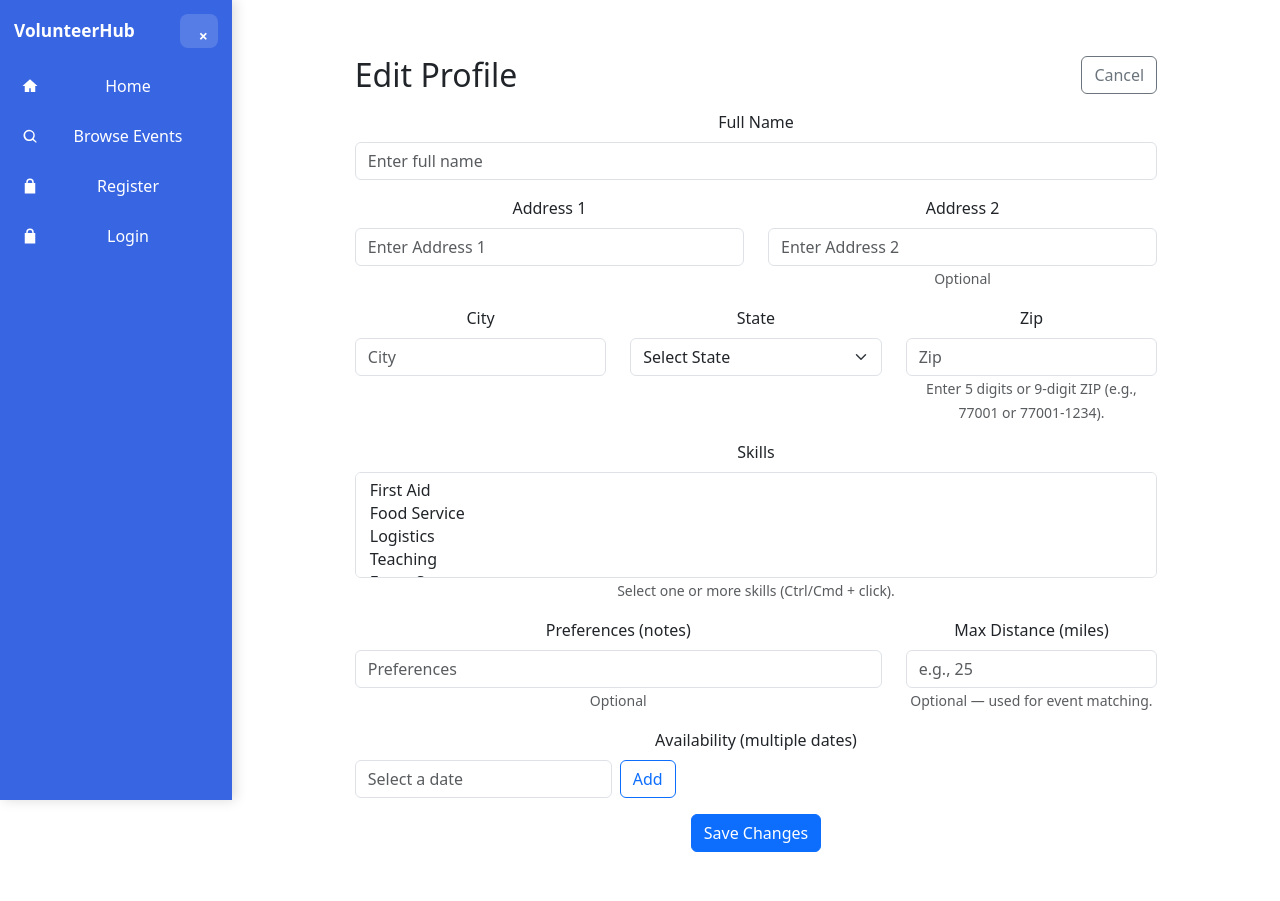
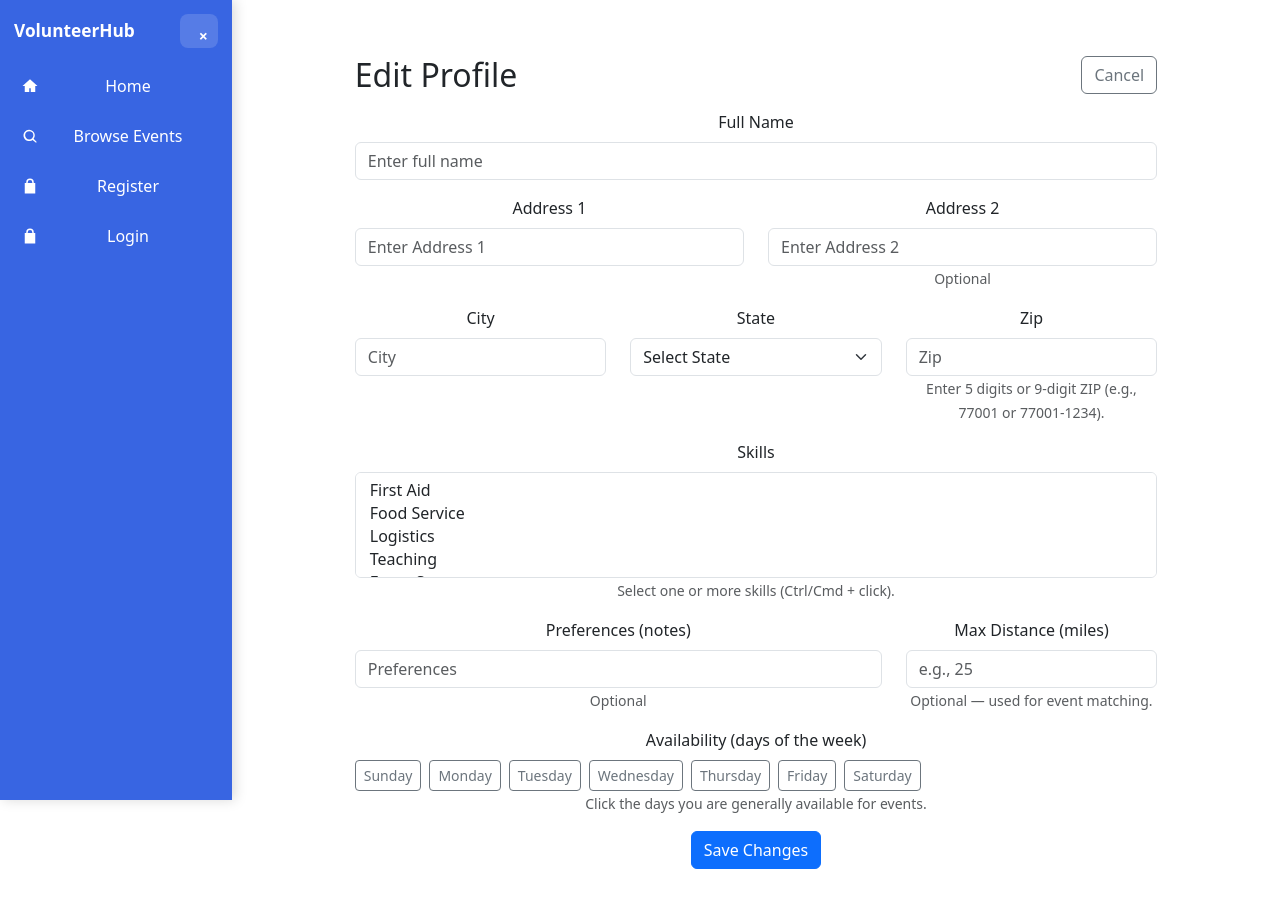
Before and after one commit to Muhammad-Wajeeh/4353-Software-Design-Project-, a React (Vite) app in the folder Client/: page /ProfileManagement in a window 1280 px wide. Both pictures are taken after a click on the button "✏️ Edit". Built offline with nearby package versions, Linux system fonts and the light colour scheme.

Commit message:
Fix profile management day availibility

```diff
--- a/Client/src/Pages/ProfileManagement.jsx
+++ b/Client/src/Pages/ProfileManagement.jsx
@@ -1,31 +1,8 @@
+// Client/src/Pages/ProfileManagement.jsx
 import axios from "axios";
 import React, { useEffect, useState } from "react";
 import { Form, Button, Badge } from "react-bootstrap";
-import DatePicker from "react-datepicker";
-import "react-datepicker/dist/react-datepicker.css";
 import Sidebar from "./Sidebar";
-
-const prettyDateFormatter = new Intl.DateTimeFormat(undefined, {
-  weekday: "short",
-  year: "numeric",
-  month: "short",
-  day: "numeric",
-});
-
-const fmtPretty = (iso) => {
-  try {
-    return prettyDateFormatter.format(new Date(iso));
-  } catch {
-    return iso || "";
-  }
-};
-
-const fmt = (d) =>
-  d
-    ? new Date(d.getFullYear(), d.getMonth(), d.getDate())
-        .toISOString()
-        .slice(0, 10)
-    : "";
 
 // ---- JWT helper (for fallback if vh_userId missing) ----
 function decodeJwt(token) {
@@ -60,6 +37,16 @@ const getUserId = () => {
   return null;
 };
 
+const DAY_LABELS = {
+  sun: "Sunday",
+  mon: "Monday",
+  tue: "Tuesday",
+  wed: "Wednesday",
+  thu: "Thursday",
+  fri: "Friday",
+  sat: "Saturday",
+};
+
 export default function ProfileManagement() {
   const [mode, setMode] = useState("view");
   const [validated, setValidated] = useState(false);
@@ -74,8 +61,16 @@ export default function ProfileManagement() {
   const [preferences, setPreferences] = useState("");
   const [maxDistance, setMaxDistance] = useState("");
 
-  const [picked, setPicked] = useState(null);
-  const [availability, setAvailability] = useState([]);
+  // New: day-of-week availability (Sun–Sat)
+  const [availability, setAvailability] = useState({
+    sun: false,
+    mon: false,
+    tue: false,
+    wed: false,
+    thu: false,
+    fri: false,
+    sat: false,
+  });
 
   const userId = getUserId();
 
@@ -112,28 +107,23 @@ export default function ProfileManagement() {
       setMaxDistance("");
     }
 
-    if (u?.availability?.dates && Array.isArray(u.availability.dates)) {
-      setAvailability(u.availability.dates);
-    } else {
-      setAvailability([]);
-    }
+    // ✅ New: hydrate availability from API's availability.days object
+    const daysFromServer = (u.availability && u.availability.days) || {};
+
+    setAvailability({
+      sun: !!(daysFromServer.sun ?? u.isavailablesun ?? u.isAvailableSun),
+      mon: !!(daysFromServer.mon ?? u.isavailablemon ?? u.isAvailableMon),
+      tue: !!(daysFromServer.tue ?? u.isavailabletue ?? u.isAvailableTue),
+      wed: !!(daysFromServer.wed ?? u.isavailablewed ?? u.isAvailableWed),
+      thu: !!(daysFromServer.thu ?? u.isavailablethu ?? u.isAvailableThu),
+      fri: !!(daysFromServer.fri ?? u.isavailablefri ?? u.isAvailableFri),
+      sat: !!(daysFromServer.sat ?? u.isavailablesat ?? u.isAvailableSat),
+    });
   };
 
   useEffect(() => {
     fetchProfile().catch((e) => console.error("Load profile failed", e));
   }, [userId]);
-
-  // ----- helpers -----
-  const addDate = () => {
-    if (!picked) return;
-    const iso = fmt(picked);
-    setAvailability((arr) => (arr.includes(iso) ? arr : [...arr, iso].sort()));
-    setPicked(null);
-  };
-
-  const removeDate = (iso) => {
-    setAvailability((arr) => arr.filter((d) => d !== iso));
-  };
 
   const enterEdit = () => {
     setValidated(false);
@@ -152,9 +142,12 @@ export default function ProfileManagement() {
 
     const form = e.currentTarget;
     const baseValid = form.checkValidity();
-    const datesValid = availability.length > 0;
+
+    // at least one day must be selected
+    const hasAnyDay = Object.values(availability).some(Boolean);
+
     setValidated(true);
-    if (!(baseValid && datesValid)) return;
+    if (!(baseValid && hasAnyDay)) return;
 
     const locParts = [city, stateUS, zip]
       .map((s) => (s || "").trim())
@@ -169,7 +162,6 @@ export default function ProfileManagement() {
       state: stateUS.trim(),
       zip: zip.trim(),
       skills: skillsSel,
-      availability: { dates: availability },
       preferences: {
         notes: preferences,
         maxDistanceMiles:
@@ -179,6 +171,16 @@ export default function ProfileManagement() {
             ? Number(maxDistance)
             : undefined,
       },
+      // New: day-of-week availability booleans for userprofiles table
+      isavailablesun: availability.sun,
+      isavailablemon: availability.mon,
+      isavailabletue: availability.tue,
+      isavailablewed: availability.wed,
+      isavailablethu: availability.thu,
+      isavailablefri: availability.fri,
+      isavailablesat: availability.sat,
+      // (optional, if you want to also send structured availability)
+      availability: { days: availability },
     };
 
     if (location) {
@@ -207,6 +209,10 @@ export default function ProfileManagement() {
         <span className="fw-semibold">{value || "—"}</span>
       </div>
     );
+
+    const selectedDays = Object.entries(availability)
+      .filter(([, v]) => v)
+      .map(([k]) => DAY_LABELS[k]);
 
     return (
       <>
@@ -280,18 +286,20 @@ export default function ProfileManagement() {
                 </div>
               </div>
 
-              {/* Availability as pretty date pills */}
+              {/* Availability as weekday pills */}
               <div>
-                <div className="text-muted small">Availability (dates)</div>
-                {availability?.length ? (
+                <div className="text-muted small">Availability (days)</div>
+                {selectedDays.length ? (
                   <div className="mt-2 d-flex flex-wrap gap-2">
-                    {availability.map((d) => (
-                      <span
-                        key={d}
-                        className="badge rounded-pill text-bg-light border"
+                    {selectedDays.map((label) => (
+                      <Badge
+                        key={label}
+                        bg="light"
+                        text="dark"
+                        className="border"
                       >
-                        {fmtPretty(d)}
-                      </span>
+                        {label}
+                      </Badge>
                     ))}
                   </div>
                 ) : (
@@ -486,45 +494,35 @@ export default function ProfileManagement() {
             </div>
           </div>
 
+          {/* New: day-of-week availability selector */}
           <Form.Group className="mb-3" controlId="pmAvailability">
-            <Form.Label>Availability (multiple dates)</Form.Label>
-            <div className="d-flex gap-2 align-items-start mb-2">
-              <DatePicker
-                selected={picked}
-                onChange={(d) => setPicked(d)}
-                placeholderText="Select a date"
-                className={`form-control ${
-                  validated && availability.length === 0 ? "is-invalid" : ""
-                }`}
-              />
-              <Button type="button" variant="outline-primary" onClick={addDate}>
-                Add
-              </Button>
+            <Form.Label>Availability (days of the week)</Form.Label>
+            <div className="d-flex flex-wrap gap-2">
+              {Object.entries(DAY_LABELS).map(([key, label]) => (
+                <Button
+                  key={key}
+                  type="button"
+                  size="sm"
+                  variant={availability[key] ? "success" : "outline-secondary"}
+                  onClick={() =>
+                    setAvailability((prev) => ({
+                      ...prev,
+                      [key]: !prev[key],
+                    }))
+                  }
+                >
+                  {label}
+                </Button>
+              ))}
             </div>
-            {validated && availability.length === 0 && (
+            {validated && !Object.values(availability).some(Boolean) && (
               <div className="invalid-feedback d-block">
-                Please add at least one availability date.
+                Please select at least one available day.
               </div>
             )}
-
-            {availability.length > 0 && (
-              <div className="mt-1">
-                {availability.map((d) => (
-                  <Badge key={d} bg="secondary" className="me-2 mb-2">
-                    {d}{" "}
-                    <Button
-                      size="sm"
-                      variant="link"
-                      className="text-white text-decoration-none p-0 ms-1"
-                      onClick={() => removeDate(d)}
-                      aria-label={`Remove ${d}`}
-                    >
-                      ✕
-                    </Button>
-                  </Badge>
-                ))}
-              </div>
-            )}
+            <Form.Text className="text-muted">
+              Click the days you are generally available for events.
+            </Form.Text>
           </Form.Group>
 
           <Button variant="primary" type="submit">
```
Also changed, not shown: 1 other file (tests, documents, lock files or other folders).
